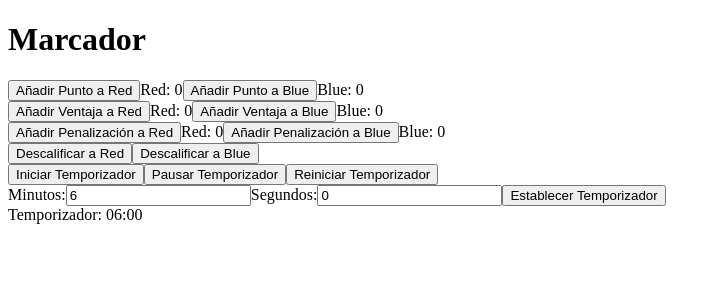
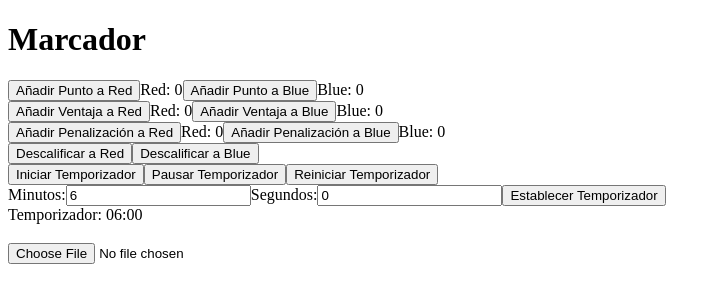
Before and after one commit to zlocker01/BJJ-Score-App, a React (Vite) app: page / in a window 1280 px wide. Shown: the top 302 px of the page, without its empty margins (0-721 px from the left). Built offline with nearby package versions, Linux system fonts and the light colour scheme.

Commit message:
adding the image uploader

```diff
--- a/src/components/App.jsx
+++ b/src/components/App.jsx
@@ -1,11 +1,13 @@
 import { Score } from "../components/Score";
 import { Timer } from "./Timer";
+import { Image } from "./Image";
 
 export function App() {
   return (
     <>
       <Score />
       <Timer />
+      <Image />
     </>
   );
 }
--- /dev/null
+++ b/src/components/Image.jsx
@@ -0,0 +1,26 @@
+import { useState } from "react";
+
+export const Image = () => {
+  const [image, setImage] = useState(null);
+
+  // handle image uploads
+  const handleImageUpload = (e) => {
+    const file = e.target.files[0];
+    const reader = new FileReader();
+
+    reader.onload = (e) => {
+      setImage(e.target.result);
+    };
+
+    if (file) {
+      reader.readAsDataURL(file);
+    }
+  };
+
+  return (
+    <div>
+      <input type="file" onChange={handleImageUpload} />
+      {image && <img src={image} alt="Uploaded" style={{ maxWidth: "10%" }} />}
+    </div>
+  );
+};
```
